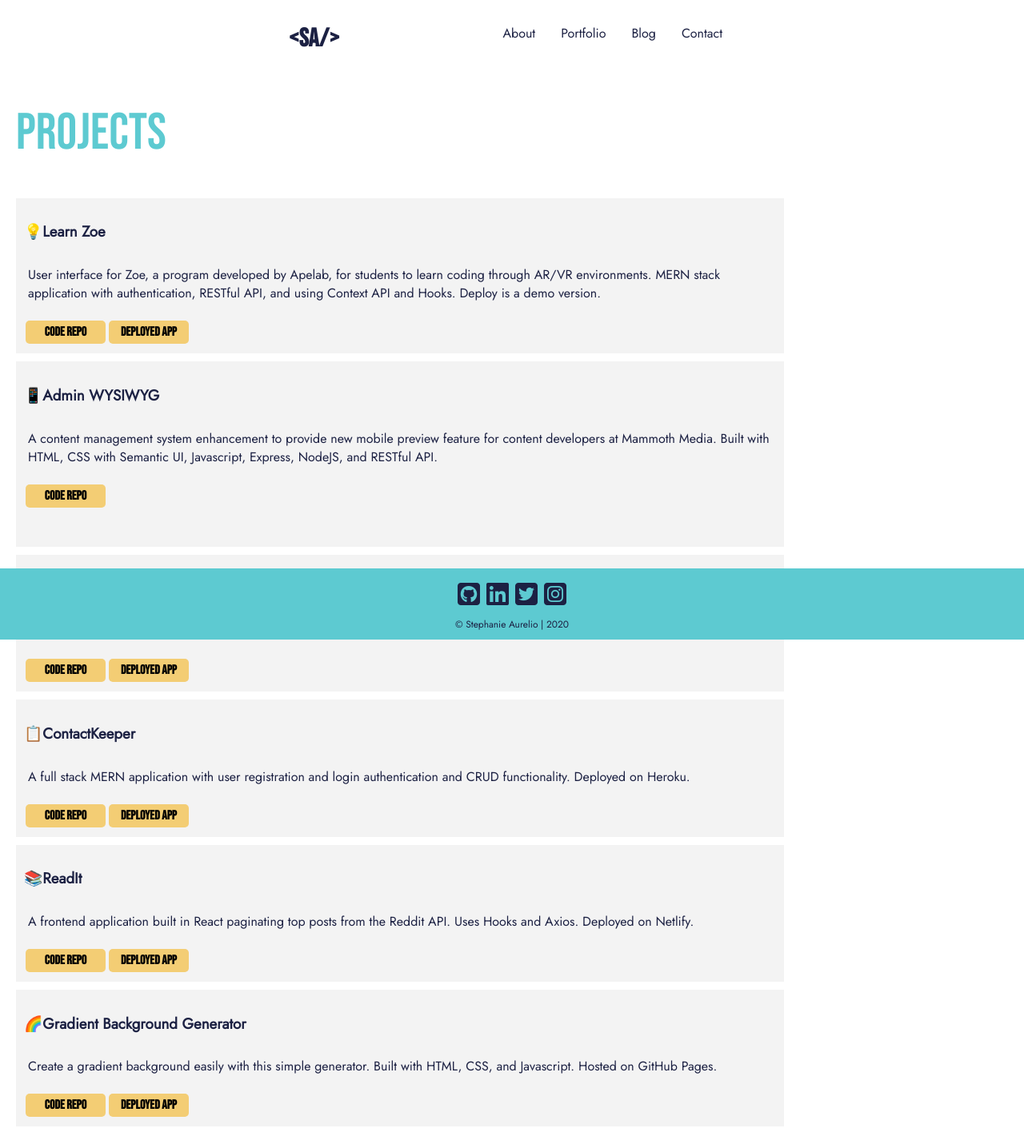
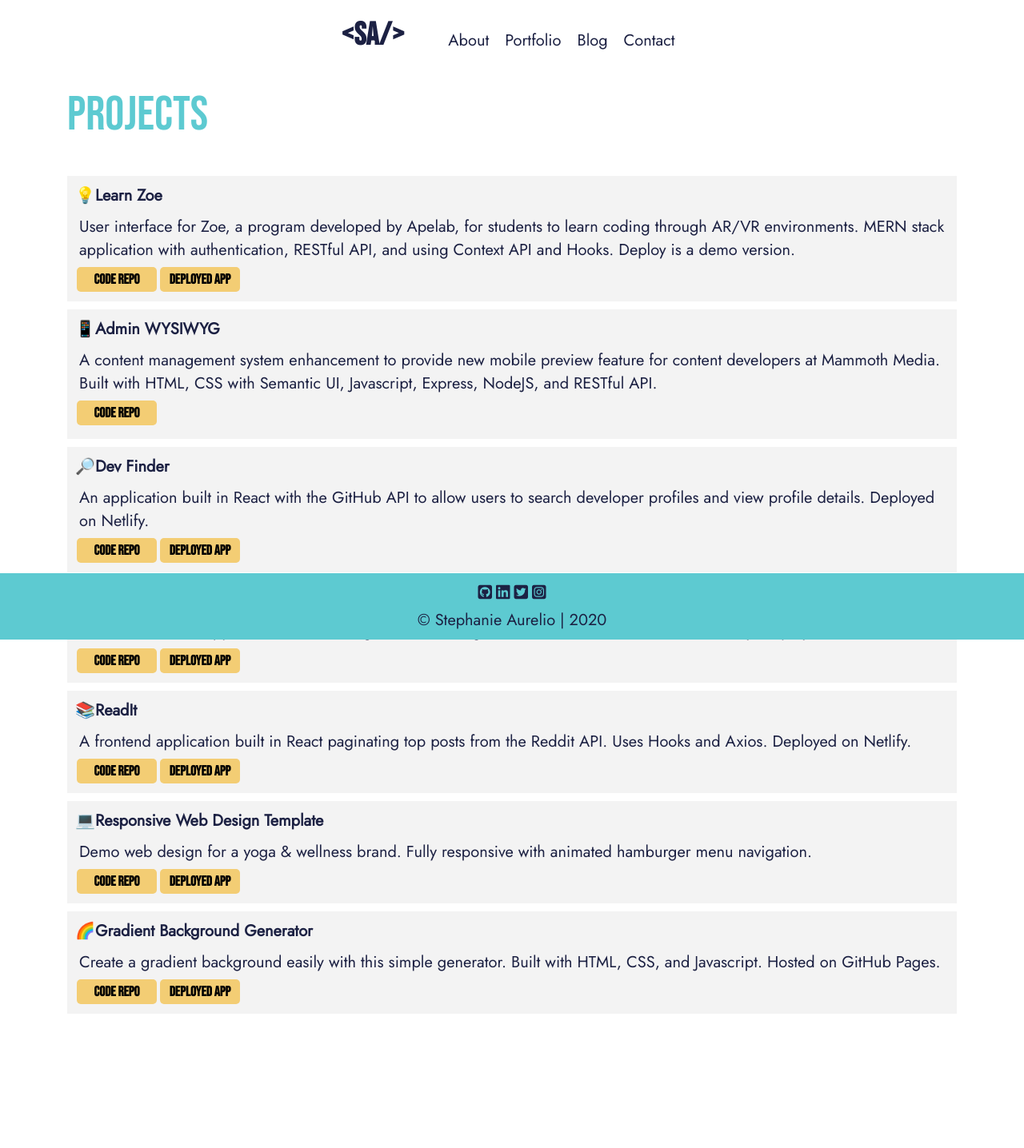
Before and after one commit to stephmarie17/react-portfolio, a React (Create React App) app: page /portfolio in a window 1280 px wide. Shown: the top 1436 px of the page at 80% size. After the commit the page ends 1398 px from the top, so only its background shows below. Built offline with nearby package versions, Linux system fonts and the light colour scheme; the HTML template or start-up script is replaced by a standard one.

Commit message:
add accessibility features and update buttons

```diff
--- a/src/App.css
+++ b/src/App.css
@@ -1,3 +1,12 @@
+* {
+  margin: 0;
+  padding: 0;
+  box-sizing: border-box;
+}
+
+html {
+  font-size: 62.5%;
+}
 body {
   background-color: white;
   color: #191919;
@@ -15,15 +24,29 @@ h4 {
   font-family: 'Bebas Neue', cursive;
 }
 
+h1 {
+  font-size: 4rem;
+}
+
+h2 {
+  font-size: 3.8rem;
+}
+
 p {
   font-family: 'Jost', sans-serif;
+  font-size: 2rem;
 }
 
 a {
   font-family: 'Jost', sans-serif;
   color: #1c2143;
+  transition: color 0.5s ease-in-out;
 }
 
 a:hover {
   color: #f3cd74;
 }
+
+a:focus {
+  color: #f3cd74;
+}
--- a/src/components/details/ContactForm.css
+++ b/src/components/details/ContactForm.css
@@ -44,9 +44,14 @@
   font-family: 'Bebas Neue', cursive;
   background-color: #f3cd74;
   width: 100px;
-  font-size: 1.5em;
+  font-size: 1.75rem;
   margin-left: 20px;
   margin-bottom: 20px;
+  transition: background 0.5s ease-in-out;
+}
+
+.contact-form button:hover {
+  background: #f3c24f;
 }
 
 @media screen and (max-width: 375px) {
--- a/src/components/details/Hero.css
+++ b/src/components/details/Hero.css
@@ -1,13 +1,15 @@
 .masthead {
-  margin-top: 20px;
+  margin-top: 5rem;
   margin-bottom: 0;
   display: flex;
   justify-content: center;
   align-items: flex-start;
   flex-direction: column;
   text-align: center;
-  max-width: 100%;
+  width: 90%;
+  margin: auto;
   overflow: hidden;
+  padding-top: 10rem;
 }
 
 .masthead h1 {
@@ -27,7 +29,7 @@
 .masthead h2 {
   font-family: 'Jost', sans-serif;
   padding-left: 49.75px;
-  font-size: 1.75em;
+  font-size: 2.5rem;
   justify-content: left;
   text-align: left;
   max-width: 70%;
@@ -37,9 +39,10 @@
 .masthead button {
   font-family: 'Bebas Neue', cursive;
   font-weight: normal;
-  width: 275px;
+  font-size: 2rem;
   background: #f3cd74;
   border-radius: 21px;
+  min-width: 200px;
   display: inline-block;
   position: relative;
   left: 49.75px;
@@ -49,11 +52,14 @@
   margin-top: 24px;
   text-decoration: none;
   color: #1c2143;
-  font-size: 1.2rem;
   cursor: pointer;
   text-align: center;
+  transition: background 0.5s ease-in-out;
   -webkit-appearance: none;
   -moz-appearance: none;
+}
+.masthead button:hover {
+  background: #f3c24f;
 }
 
 .masthead button:focus {
@@ -68,11 +74,7 @@
   bottom: 200px;
 }
 
-@media screen and (max-width: 550px) {
-  .masthead h2 {
-    font-size: 1.25em;
-  }
-
+@media screen and (max-width: 1100px) {
   #hero-graphic {
     display: block;
     left: 0;
--- a/src/components/details/Posts.css
+++ b/src/components/details/Posts.css
@@ -2,6 +2,7 @@
   display: inline-flex;
   justify-content: center;
   align-items: center;
+  max-width: 100rem;
 }
 
 .post-item {
@@ -10,7 +11,6 @@
 
 .blog-cover-img {
   max-width: 100%;
-  display: flex;
 }
 
 .posts-display h2,
--- a/src/components/details/ProjectCard.css
+++ b/src/components/details/ProjectCard.css
@@ -10,6 +10,7 @@
   padding-bottom: 10px;
   color: #1c2143;
   font-family: 'Jost', sans-serif;
+  font-size: 2rem;
 }
 
 button {
@@ -19,8 +20,13 @@ button {
   padding: 5px;
   border-radius: 5px;
   font-weight: bold;
-  font-size: 1em;
+  font-size: 1.75rem;
   cursor: pointer;
   margin: 2px;
   border: none;
+  transition: background 0.5s ease-in-out;
 }
+
+button:hover {
+  background: #f3c24f;
+}
--- a/src/components/layout/Navbar.css
+++ b/src/components/layout/Navbar.css
@@ -1,9 +1,14 @@
 .nav {
   display: flex;
   justify-content: space-between;
-  padding: 0.5rem 5vw;
+  padding: 2rem;
   margin-bottom: 10px;
   background-color: transparent;
+  min-height: 10vh;
+  align-items: center;
+  flex-wrap: wrap;
+  width: 90%;
+  margin: auto;
 }
 
 .nav li {
@@ -11,6 +16,7 @@
   line-height: 0.25;
   margin: 2rem 0 0 0;
   padding: 0 1rem 0 1rem;
+  font-size: 2rem;
 }
 
 @media (min-width: calc(550px + 10vw)) {
--- a/src/components/pages/About.css
+++ b/src/components/pages/About.css
@@ -1,7 +1,8 @@
 .about {
   display: block;
-  margin: 20px;
   padding: 20px;
+  width: 90%;
+  margin: auto;
 }
 
 #about-img {
@@ -17,7 +18,7 @@
   color: #5dcad1;
   font-weight: normal;
   text-align: left;
-  font-size: 4em;
+  font-size: 6rem;
   margin-top: 0;
 }
 
@@ -33,7 +34,7 @@
 }
 
 .about ul h3 {
-  font-size: 2em;
+  font-size: 4rem;
   color: #5dcad1;
 }
 
@@ -49,6 +50,7 @@
   display: inline-block;
   line-height: 1.5em;
   cursor: default;
+  font-size: 2rem;
 }
 
 @media screen and (max-width: 520px) {
--- a/src/components/pages/About.js
+++ b/src/components/pages/About.js
@@ -5,7 +5,9 @@ import './About.css';
 const About = () => {
   return (
     <div className="about">
-      <h1>About Me</h1>
+      <div class="heading">
+        <h1>About Me</h1>
+      </div>
       <img src={myImage} alt="Stephanie Aurelio" id="about-img" />
       <p>
         I'm based in{' '}
--- a/src/components/pages/Blog.css
+++ b/src/components/pages/Blog.css
@@ -1,15 +1,15 @@
 .blog {
   display: block;
-  max-width: 75%;
-  margin: 20px;
   padding: 20px;
+  width: 90%;
+  margin: auto;
 }
 
 .blog h1 {
   color: #5dcad1;
   font-weight: normal;
   text-align: left;
-  font-size: 4em;
+  font-size: 6rem;
   margin-top: 0;
 }
 
--- a/src/components/pages/Contact.css
+++ b/src/components/pages/Contact.css
@@ -1,14 +1,15 @@
 .contact {
   display: block;
-  margin: 20px;
   padding: 20px;
+  width: 90%;
+  margin: auto;
 }
 
 .contact h1 {
   color: #5dcad1;
   font-weight: normal;
   text-align: left;
-  font-size: 4em;
+  font-size: 6rem;
   margin-top: 0;
 }
 
--- a/src/components/pages/Portfolio.css
+++ b/src/components/pages/Portfolio.css
@@ -1,15 +1,15 @@
 .project-display {
   display: block;
-  margin: 0;
   padding: 20px;
-  max-width: 75%;
+  width: 90%;
+  margin: auto;
 }
 
 .project-display h1 {
   color: #5dcad1;
   font-weight: normal;
   text-align: left;
-  font-size: 4em;
+  font-size: 6rem;
   margin-top: 0;
 }
 
--- a/src/components/pages/Portfolio.js
+++ b/src/components/pages/Portfolio.js
@@ -63,6 +63,17 @@ const Portfolio = () => {
         />
         <ProjectCard
           icon={
+            <span role="img" aria-label="laptop">
+              💻
+            </span>
+          }
+          name="Responsive Web Design Template"
+          description="Demo web design for a yoga & wellness brand. Fully responsive with animated hamburger menu navigation."
+          code="https://github.com/stephmarie17/responsive-layout"
+          deploy="https://stephmarie17.github.io/responsive-layout/"
+        />
+        <ProjectCard
+          icon={
             <span role="img" aria-label="rainbow">
               🌈
             </span>
```
